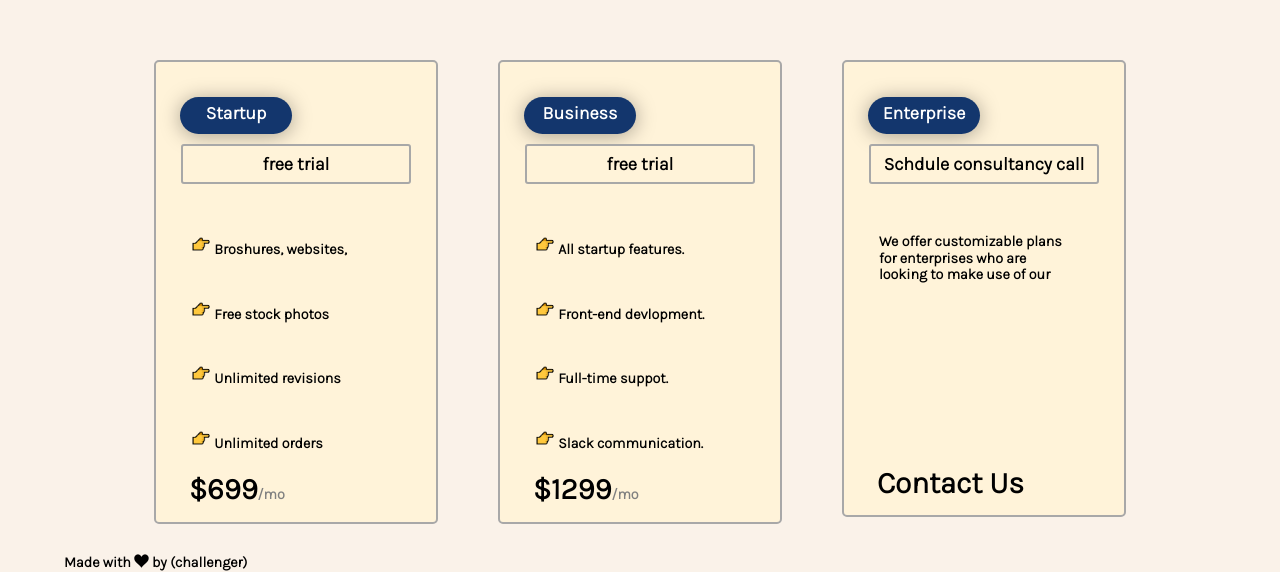
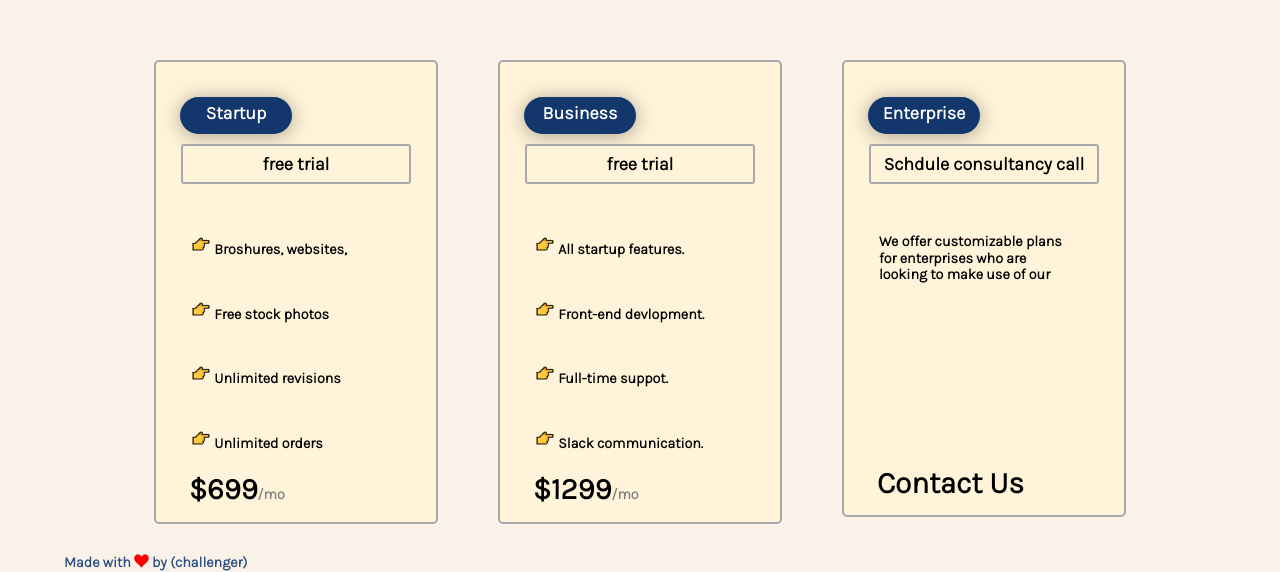
Before and after one commit to AZdevloper/Contact-and-landing-page-of-design-website, a plain HTML site: page index.html in a window 1280 px wide. Shown: the part 1452-2024 px from the top of the page. Drawn offline with Linux system fonts and the light colour scheme; files whose address does not match are found by name.

Commit message:
footer style

```diff
--- a/style.css
+++ b/style.css
@@ -297,3 +297,10 @@ b {
         margin: 20px;
     }
 }
+/*footer*/
+footer{
+    color: #2c507f;
+}
+.icon-heart{
+    color: red;
+}
```
